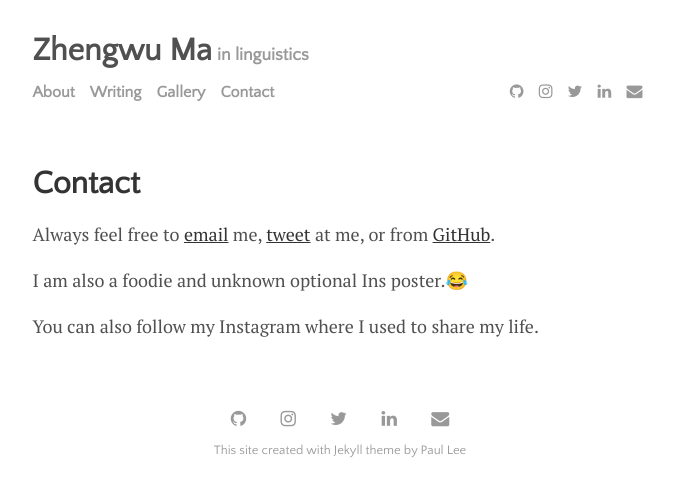
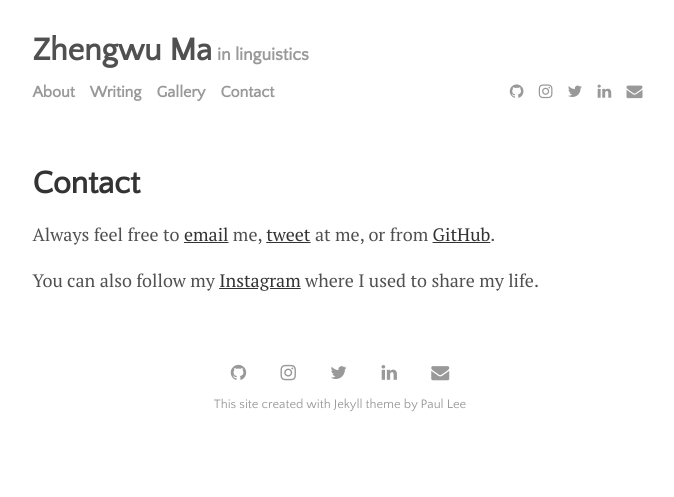
Before and after one commit to zhengwuma/zhengwuma.github.io, a Jekyll site: the page built from menu/contact.md, in a window 1280 px wide. Shown: the top 497 px of the page, without its empty margins (300-974 px from the left). Built offline with Jekyll 4.4.1, drawn with Linux system fonts in a browser that asks for light colours.

Commit message:
Update contact.md

```diff
--- a/menu/contact.md
+++ b/menu/contact.md
@@ -6,6 +6,4 @@ permalink: /contact
 
 Always feel free to [email](mailto:zhengwuma2-c@my.cityu.edu.hk') me, [tweet](https://twitter.com/zhengwuma) at me, or from [GitHub](https://github.com/zhengwuma).
 
-I am also a foodie and unknown optional Ins poster.😂
-
-You can also follow my Instagram where I used to share my life.
+You can also follow my [Instagram](https://www.instagram.com/zhengwu_ma/) where I used to share my life.
```
